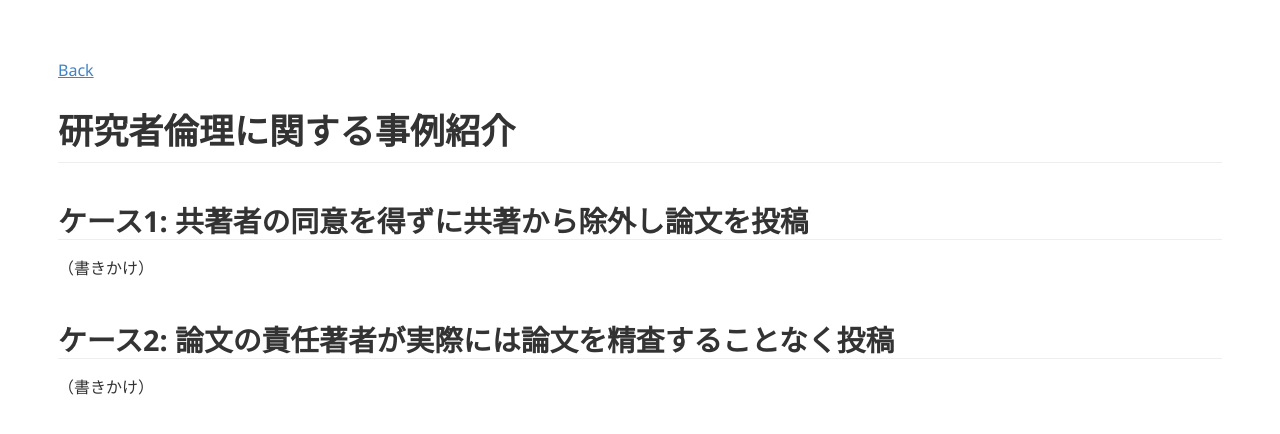
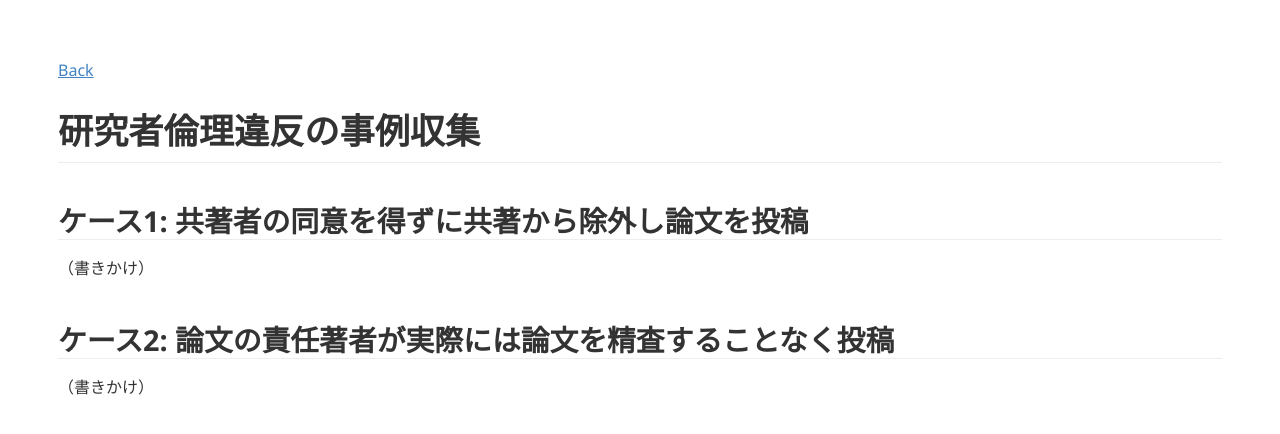
Before and after one commit to tnitoh/tnitoh.github.io, a Jekyll site: the page built from researchers_ethics.md, in a window 1280 px wide. Shown: the top 434 px of the page. Built offline with Jekyll 4.4.1, drawn with Linux system fonts in a browser that asks for light colours; Markdown is read by kramdown in place of the engine named in the settings.

Commit message:
Update researchers_ethics.md

```diff
--- a/researchers_ethics.md
+++ b/researchers_ethics.md
@@ -5,7 +5,7 @@ title: Website of Toshihide Itoh
 
 [Back](index.md)
 
-# 研究者倫理に関する事例紹介
+# 研究者倫理違反の事例収集
 
 ## ケース1: 共著者の同意を得ずに共著から除外し論文を投稿
 （書きかけ）
```
